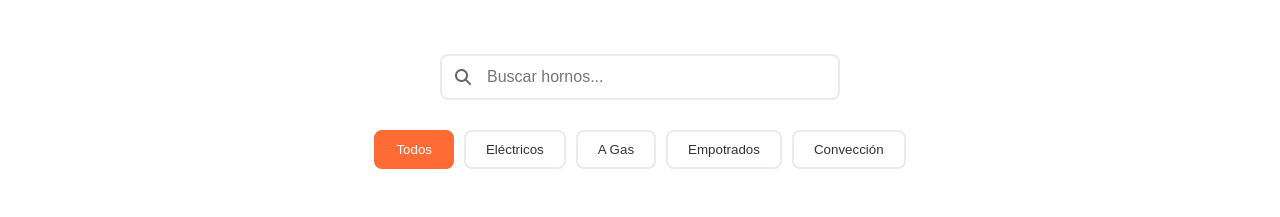
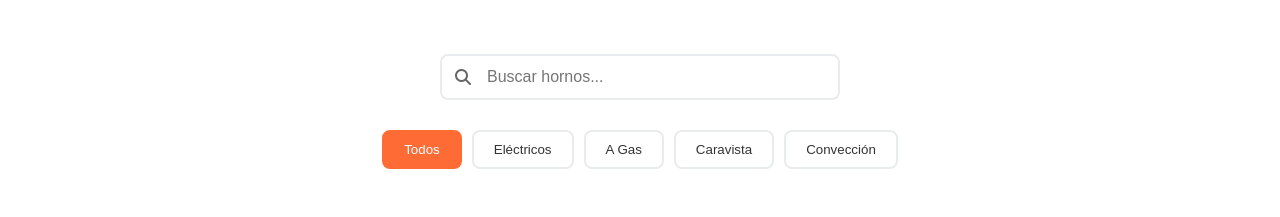
Before and after one commit to angelcandresespinozacalderon-cell/horno_polleria, a plain HTML site: page index.html in a window 1280 px wide. Shown: the part 940-1157 px from the top of the page. Drawn offline with nearby package versions, Linux system fonts and the light colour scheme.

Commit message:
Update index.html

```diff
--- a/index.html
+++ b/index.html
@@ -105,7 +105,7 @@
                             A Gas
                         </button>
                         <button class="filter-btn" data-filter="builtin">
-                            Empotrados
+                            Caravista
                         </button>
                         <button class="filter-btn" data-filter="convection">
                             Convección
```
